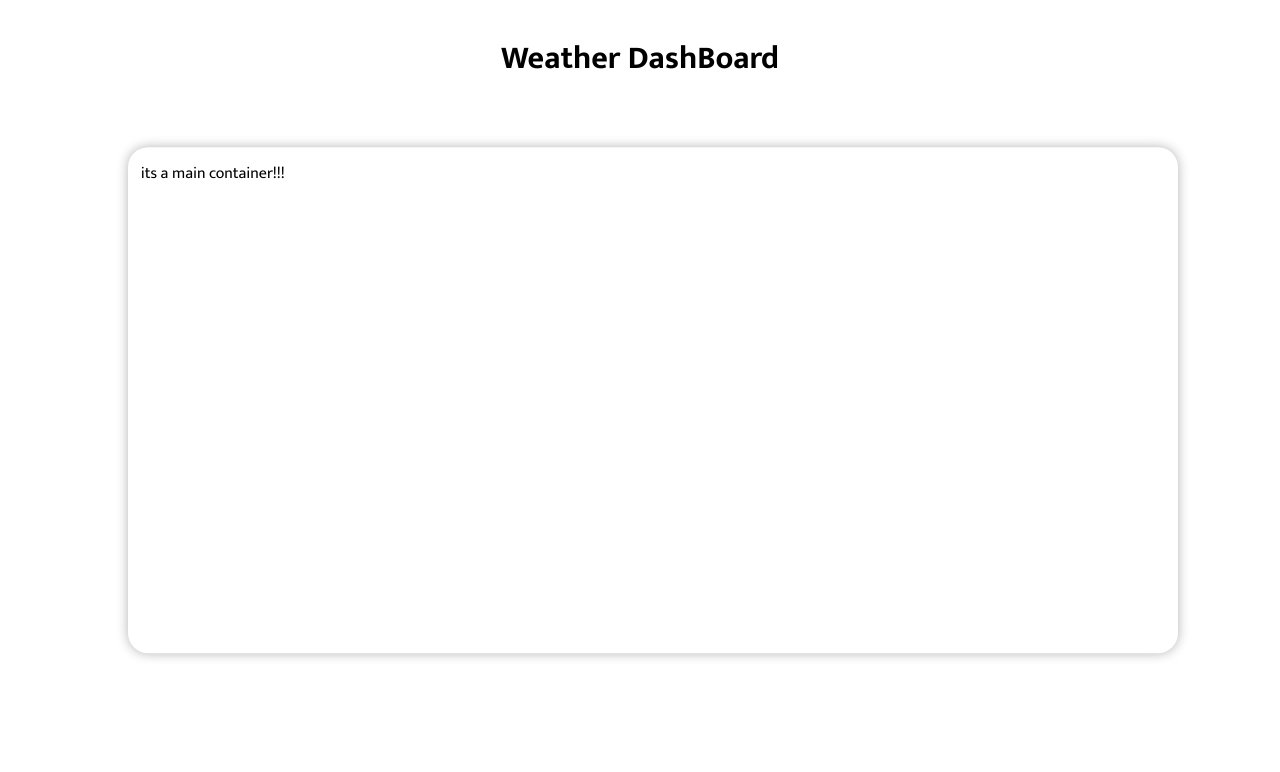
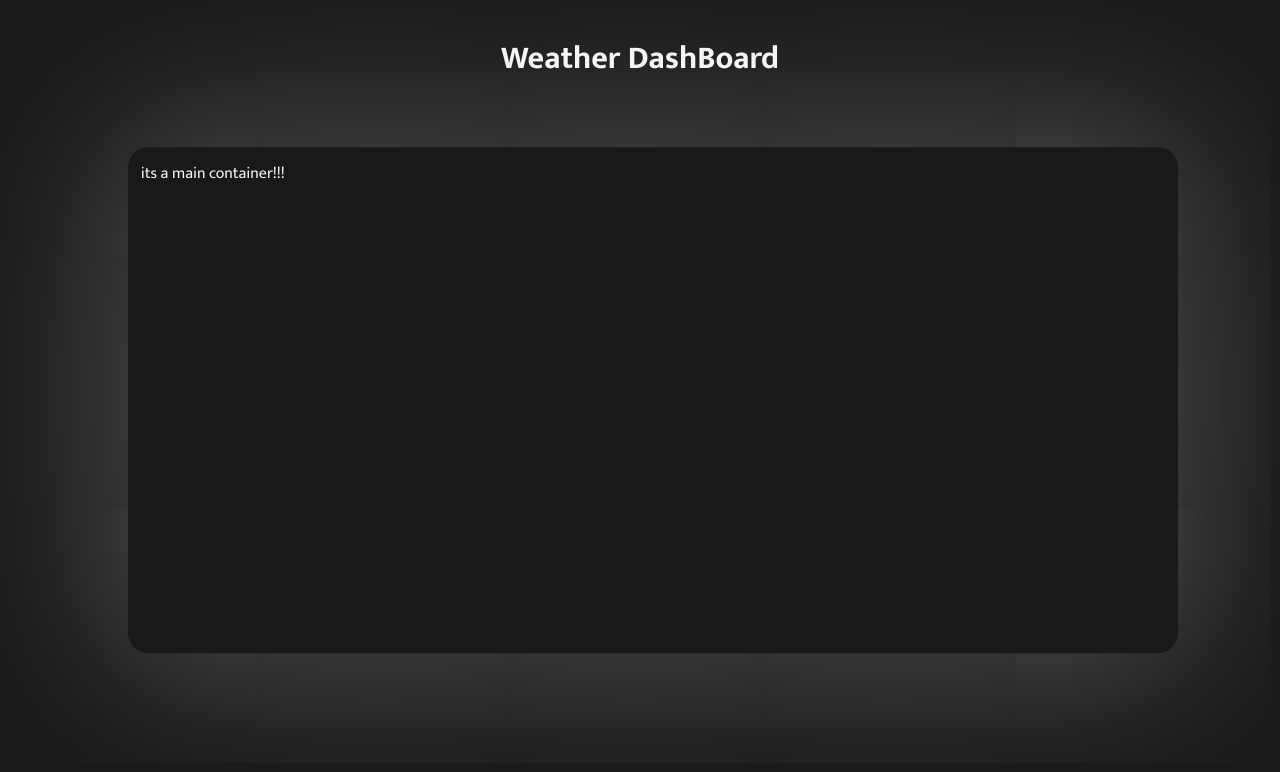
Before and after one commit to Aman-Dangol/Weather_app_react, a React (Vite) app: page / in a window 1280 px wide. Shown: the top 772 px of the page. Built offline with nearby package versions, Linux system fonts and the light colour scheme; no server answers.

Commit message:
background color and text color set

```diff
--- a/src/css_modules/global.css
+++ b/src/css_modules/global.css
@@ -4,3 +4,7 @@
   padding: 0;
   font-family: Mukta, Arial;
 }
+body {
+  background-color: #1b1818;
+  color: whitesmoke;
+}
--- a/src/css_modules/mainContainer.module.css
+++ b/src/css_modules/mainContainer.module.css
@@ -7,6 +7,6 @@
   left: 10%;
   width: 80%;
   border-radius: 20px;
-  box-shadow: 0px 0px 12px rgba(0, 0, 0, 0.3);
+  box-shadow: 0px 0px 12em rgba(255, 255, 255, 0.3);
   padding: 1%;
 }
```
